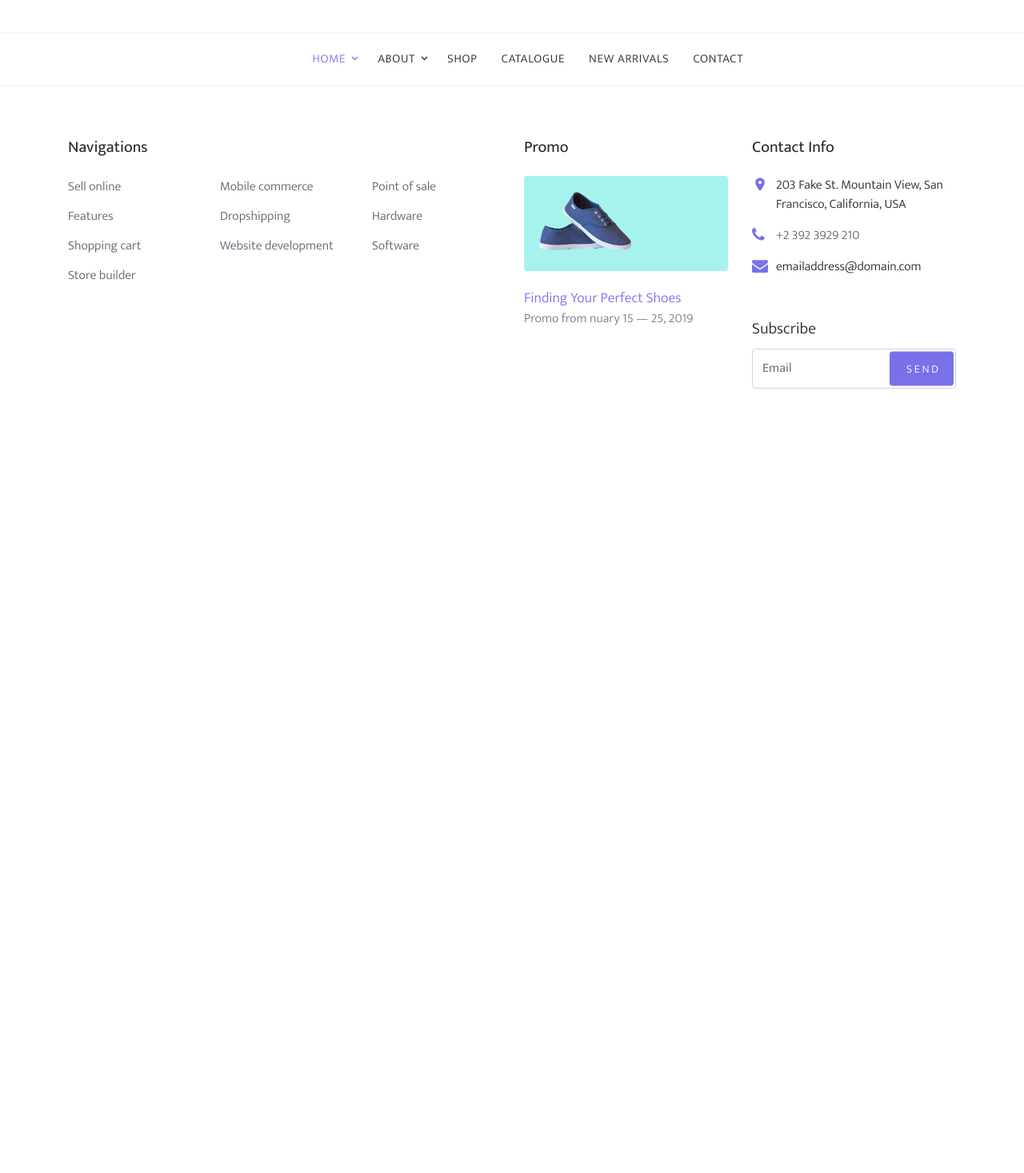
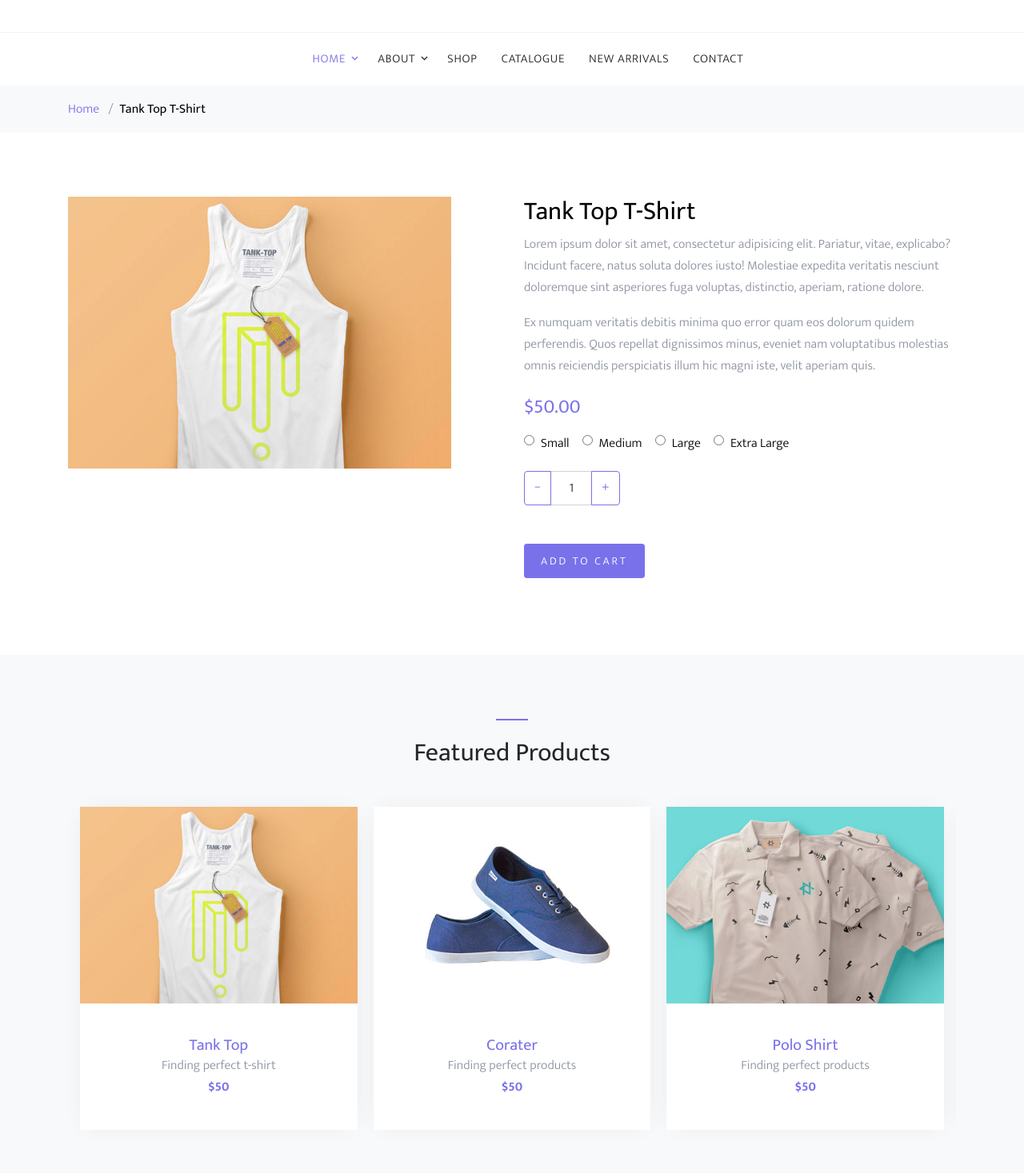
Before and after one commit to skkuse/2019spring_41class_team6, a Vue app: page /shop-single in a window 1280 px wide. Shown: the part 83-1550 px from the top of the page at 80% size. Before the commit the page ends 800 px from the top, so only its background shows below. Built offline with nearby package versions, Linux system fonts and the light colour scheme.

Commit message:
add shop-single page
Signed-off-by: seventeen <powdragon1@gmail.com>

```diff
--- a/src/router.js
+++ b/src/router.js
@@ -36,6 +36,11 @@ export default new Router({
       path: "/cart",
       name: "cart",
       component: () => import("./views/Cart.vue")
+    },
+    {
+      path: "/shop-single",
+      name: "shop-single",
+      component: () => import("./views/ShopSingle.vue")
     }
   ]
 });
--- a/src/views/Shop.vue
+++ b/src/views/Shop.vue
@@ -74,16 +74,16 @@
               >
                 <div class="block-4 text-center border">
                   <figure class="block-4-image">
-                    <a href="shop-single.html"
+                    <router-link to="shop-single"
                       ><img
                         :src="'images/cloth_' + ((n % 3) + 1) + '.jpg'"
                         alt="Image placeholder"
                         class="img-fluid"
-                    /></a>
+                    /></router-link>
                   </figure>
                   <div class="block-4-text p-4">
                     <h3>
-                      <a href="shop-single.html">Tank Top {{ n }}</a>
+                      <router-link to="shop-single">Tank Top {{ n }}</router-link>
                     </h3>
                     <p class="mb-0">Finding perfect t-shirt</p>
                     <p class="text-primary font-weight-bold">$50</p>
--- /dev/null
+++ b/src/views/ShopSingle.vue
@@ -0,0 +1,203 @@
+<template>
+  <div>
+    <div class="bg-light py-3">
+      <div class="container">
+        <div class="row">
+          <div class="col-md-12 mb-0">
+            <a href="index.html">Home</a> <span class="mx-2 mb-0">/</span>
+            <strong class="text-black">Tank Top T-Shirt</strong>
+          </div>
+        </div>
+      </div>
+    </div>
+
+    <div class="site-section">
+      <div class="container">
+        <div class="row">
+          <div class="col-md-6">
+            <img src="images/cloth_1.jpg" alt="Image" class="img-fluid" />
+          </div>
+          <div class="col-md-6">
+            <h2 class="text-black">Tank Top T-Shirt</h2>
+            <p>
+              Lorem ipsum dolor sit amet, consectetur adipisicing elit.
+              Pariatur, vitae, explicabo? Incidunt facere, natus soluta dolores
+              iusto! Molestiae expedita veritatis nesciunt doloremque sint
+              asperiores fuga voluptas, distinctio, aperiam, ratione dolore.
+            </p>
+            <p class="mb-4">
+              Ex numquam veritatis debitis minima quo error quam eos dolorum
+              quidem perferendis. Quos repellat dignissimos minus, eveniet nam
+              voluptatibus molestias omnis reiciendis perspiciatis illum hic
+              magni iste, velit aperiam quis.
+            </p>
+            <p><strong class="text-primary h4">$50.00</strong></p>
+            <div class="mb-1 d-flex">
+              <label for="option-sm" class="d-flex mr-3 mb-3">
+                <span
+                  class="d-inline-block mr-2"
+                  style="top:-2px; position: relative;"
+                  ><input type="radio" id="option-sm" name="shop-sizes"
+                /></span>
+                <span class="d-inline-block text-black">Small</span>
+              </label>
+              <label for="option-md" class="d-flex mr-3 mb-3">
+                <span
+                  class="d-inline-block mr-2"
+                  style="top:-2px; position: relative;"
+                  ><input type="radio" id="option-md" name="shop-sizes"
+                /></span>
+                <span class="d-inline-block text-black">Medium</span>
+              </label>
+              <label for="option-lg" class="d-flex mr-3 mb-3">
+                <span
+                  class="d-inline-block mr-2"
+                  style="top:-2px; position: relative;"
+                  ><input type="radio" id="option-lg" name="shop-sizes"
+                /></span>
+                <span class="d-inline-block text-black">Large</span>
+              </label>
+              <label for="option-xl" class="d-flex mr-3 mb-3">
+                <span
+                  class="d-inline-block mr-2"
+                  style="top:-2px; position: relative;"
+                  ><input type="radio" id="option-xl" name="shop-sizes"
+                /></span>
+                <span class="d-inline-block text-black"> Extra Large</span>
+              </label>
+            </div>
+            <div class="mb-5">
+              <div class="input-group mb-3" style="max-width: 120px;">
+                <div class="input-group-prepend">
+                  <button
+                    class="btn btn-outline-primary js-btn-minus"
+                    type="button"
+                  >
+                    &minus;
+                  </button>
+                </div>
+                <input
+                  type="text"
+                  class="form-control text-center"
+                  value="1"
+                  placeholder=""
+                  aria-label="Example text with button addon"
+                  aria-describedby="button-addon1"
+                />
+                <div class="input-group-append">
+                  <button
+                    class="btn btn-outline-primary js-btn-plus"
+                    type="button"
+                  >
+                    &#x2b;
+                  </button>
+                </div>
+              </div>
+            </div>
+            <p>
+              <a href="cart.html" class="buy-now btn btn-sm btn-primary"
+                >Add To Cart</a
+              >
+            </p>
+          </div>
+        </div>
+      </div>
+    </div>
+
+    <div class="site-section block-3 site-blocks-2 bg-light">
+      <div class="container">
+        <div class="row justify-content-center">
+          <div class="col-md-7 site-section-heading text-center pt-4">
+            <h2>Featured Products</h2>
+          </div>
+        </div>
+        <div class="row">
+          <div class="col-md-12">
+            <div class="nonloop-block-3 owl-carousel">
+              <div class="item">
+                <div class="block-4 text-center">
+                  <figure class="block-4-image">
+                    <img
+                      src="images/cloth_1.jpg"
+                      alt="Image placeholder"
+                      class="img-fluid"
+                    />
+                  </figure>
+                  <div class="block-4-text p-4">
+                    <h3><a href="#">Tank Top</a></h3>
+                    <p class="mb-0">Finding perfect t-shirt</p>
+                    <p class="text-primary font-weight-bold">$50</p>
+                  </div>
+                </div>
+              </div>
+              <div class="item">
+                <div class="block-4 text-center">
+                  <figure class="block-4-image">
+                    <img
+                      src="images/shoe_1.jpg"
+                      alt="Image placeholder"
+                      class="img-fluid"
+                    />
+                  </figure>
+                  <div class="block-4-text p-4">
+                    <h3><a href="#">Corater</a></h3>
+                    <p class="mb-0">Finding perfect products</p>
+                    <p class="text-primary font-weight-bold">$50</p>
+                  </div>
+                </div>
+              </div>
+              <div class="item">
+                <div class="block-4 text-center">
+                  <figure class="block-4-image">
+                    <img
+                      src="images/cloth_2.jpg"
+                      alt="Image placeholder"
+                      class="img-fluid"
+                    />
+                  </figure>
+                  <div class="block-4-text p-4">
+                    <h3><a href="#">Polo Shirt</a></h3>
+                    <p class="mb-0">Finding perfect products</p>
+                    <p class="text-primary font-weight-bold">$50</p>
+                  </div>
+                </div>
+              </div>
+              <div class="item">
+                <div class="block-4 text-center">
+                  <figure class="block-4-image">
+                    <img
+                      src="images/cloth_3.jpg"
+                      alt="Image placeholder"
+                      class="img-fluid"
+                    />
+                  </figure>
+                  <div class="block-4-text p-4">
+                    <h3><a href="#">T-Shirt Mockup</a></h3>
+                    <p class="mb-0">Finding perfect products</p>
+                    <p class="text-primary font-weight-bold">$50</p>
+                  </div>
+                </div>
+              </div>
+              <div class="item">
+                <div class="block-4 text-center">
+                  <figure class="block-4-image">
+                    <img
+                      src="images/shoe_1.jpg"
+                      alt="Image placeholder"
+                      class="img-fluid"
+                    />
+                  </figure>
+                  <div class="block-4-text p-4">
+                    <h3><a href="#">Corater</a></h3>
+                    <p class="mb-0">Finding perfect products</p>
+                    <p class="text-primary font-weight-bold">$50</p>
+                  </div>
+                </div>
+              </div>
+            </div>
+          </div>
+        </div>
+      </div>
+    </div>
+  </div>
+</template>
```
